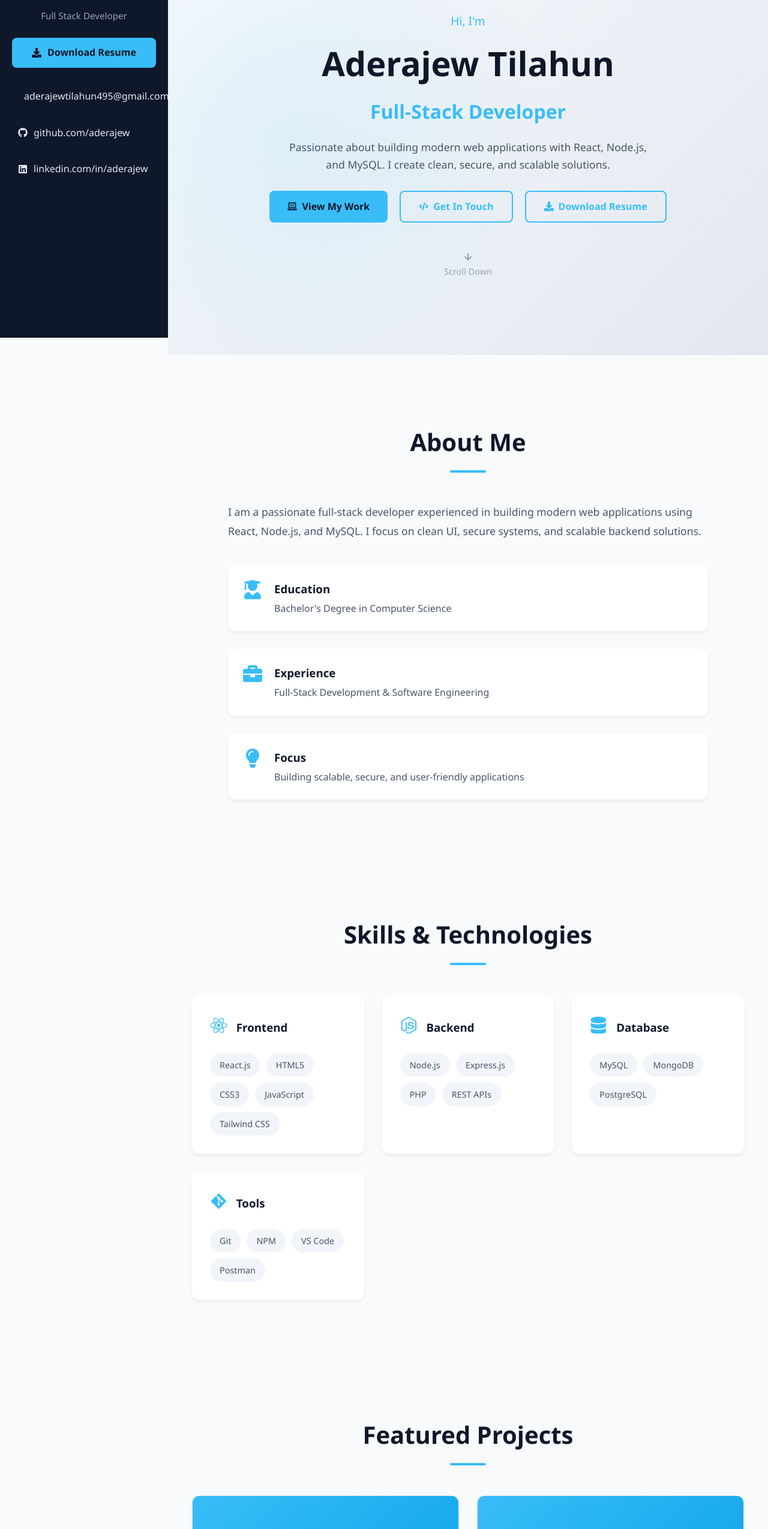
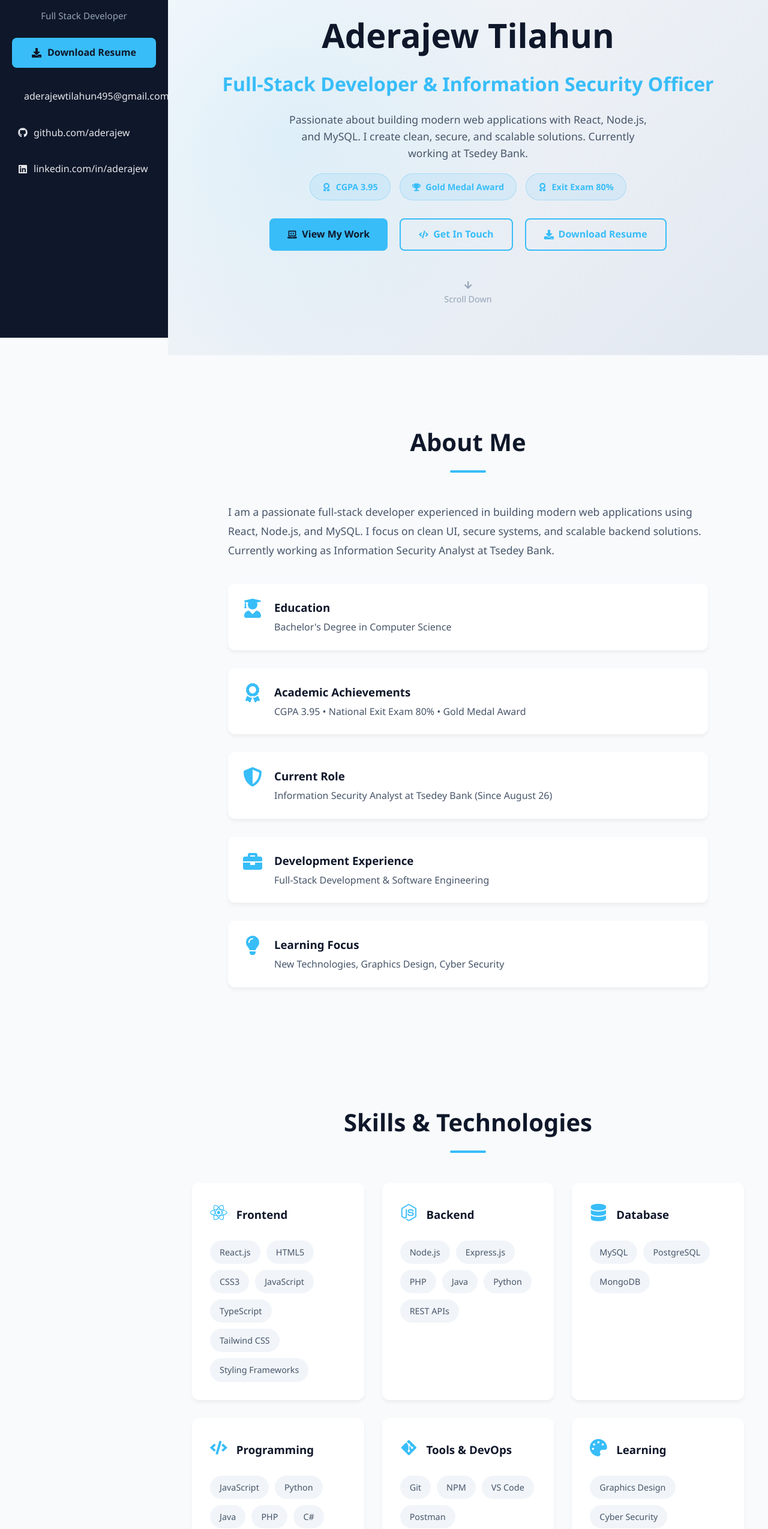
Before and after one commit to AderajewTilahun/portfolio, a React (Create React App) app: page / in a window 1280 px wide. Shown: the part 237-2786 px from the top of the page at 60% size. Built offline with nearby package versions, Linux system fonts and the light colour scheme.

Commit message:
Update portfolio with achievements, skills, projects, and blog

```diff
--- a/src/components/About.jsx
+++ b/src/components/About.jsx
@@ -1,4 +1,4 @@
-import { FaUserGraduate, FaBriefcase, FaLightbulb } from "react-icons/fa";
+import { FaUserGraduate, FaBriefcase, FaLightbulb, FaShieldAlt, FaAward } from "react-icons/fa";
 
 const About = () => {
   return (
@@ -14,6 +14,7 @@ const About = () => {
             I am a passionate full-stack developer experienced in building
             modern web applications using React, Node.js, and MySQL.
             I focus on clean UI, secure systems, and scalable backend solutions.
+            Currently working as Information Security Analyst at Tsedey Bank.
           </p>
 
           <div className="about-details">
@@ -26,9 +27,25 @@ const About = () => {
             </div>
 
             <div className="about-item">
+              <FaAward className="about-icon" />
+              <div>
+                <h3>Academic Achievements</h3>
+                <p>CGPA 3.95 • National Exit Exam 80% • Gold Medal Award</p>
+              </div>
+            </div>
+
+            <div className="about-item">
+              <FaShieldAlt className="about-icon" />
+              <div>
+                <h3>Current Role</h3>
+                <p>Information Security Analyst at Tsedey Bank (Since August 26)</p>
+              </div>
+            </div>
+
+            <div className="about-item">
               <FaBriefcase className="about-icon" />
               <div>
-                <h3>Experience</h3>
+                <h3>Development Experience</h3>
                 <p>Full-Stack Development & Software Engineering</p>
               </div>
             </div>
@@ -36,8 +53,8 @@ const About = () => {
             <div className="about-item">
               <FaLightbulb className="about-icon" />
               <div>
-                <h3>Focus</h3>
-                <p>Building scalable, secure, and user-friendly applications</p>
+                <h3>Learning Focus</h3>
+                <p>New Technologies, Graphics Design, Cyber Security</p>
               </div>
             </div>
           </div>
--- a/src/components/Blog.jsx
+++ b/src/components/Blog.jsx
@@ -3,51 +3,51 @@ import { FaCalendar, FaTag, FaArrowRight } from "react-icons/fa";
 const Blog = () => {
   const blogPosts = [
     {
-      title: "Building Scalable React Applications",
-      excerpt: "Learn the best practices for building large-scale React applications with proper state management, code organization, and performance optimization techniques.",
+      title: "Building Secure Web Applications",
+      excerpt: "Essential security practices for web development including authentication, data validation, and protection against common vulnerabilities.",
       date: "June 2024",
-      tags: ["React", "JavaScript", "Best Practices"],
+      tags: ["Security", "Web Development", "Best Practices"],
       readTime: "8 min read",
       link: "#"
     },
     {
-      title: "Mastering CSS Grid and Flexbox",
-      excerpt: "A comprehensive guide to modern CSS layout techniques. Learn when to use Grid vs Flexbox and how to create responsive layouts with ease.",
+      title: "Full-Stack Development with React and Node.js",
+      excerpt: "Complete guide to building full-stack applications using React for frontend and Node.js for backend with RESTful APIs.",
       date: "May 2024",
-      tags: ["CSS", "Web Design", "Responsive"],
-      readTime: "6 min read",
-      link: "#"
-    },
-    {
-      title: "Node.js Performance Optimization",
-      excerpt: "Discover techniques to optimize your Node.js applications for better performance, including caching strategies, database optimization, and async operations.",
-      date: "April 2024",
-      tags: ["Node.js", "Backend", "Performance"],
+      tags: ["React", "Node.js", "Full-Stack"],
       readTime: "10 min read",
       link: "#"
     },
     {
-      title: "Introduction to TypeScript",
-      excerpt: "Get started with TypeScript and learn how it can improve your JavaScript development with type safety and better developer experience.",
-      date: "March 2024",
-      tags: ["TypeScript", "JavaScript", "Tutorial"],
+      title: "Database Design: MySQL vs PostgreSQL",
+      excerpt: "Comparing MySQL and PostgreSQL for different use cases, including performance, features, and when to choose each database.",
+      date: "April 2024",
+      tags: ["Database", "MySQL", "PostgreSQL"],
       readTime: "7 min read",
       link: "#"
     },
     {
-      title: "Building RESTful APIs with Express",
-      excerpt: "Learn how to build robust RESTful APIs using Express.js, including routing, middleware, error handling, and authentication.",
+      title: "Building Face Recognition Systems with Python",
+      excerpt: "Introduction to computer vision using Python, OpenCV, and TensorFlow for building face recognition applications.",
+      date: "March 2024",
+      tags: ["Python", "AI", "Computer Vision"],
+      readTime: "12 min read",
+      link: "#"
+    },
+    {
+      title: "Real-Time Applications with Socket.io",
+      excerpt: "Learn how to build real-time messaging and collaboration applications using Socket.io and Node.js.",
       date: "February 2024",
-      tags: ["Express", "API", "Backend"],
+      tags: ["Socket.io", "Real-Time", "Node.js"],
       readTime: "9 min read",
       link: "#"
     },
     {
-      title: "Modern JavaScript Features You Should Know",
-      excerpt: "Explore the latest JavaScript features including async/await, destructuring, spread operator, and more to write cleaner, more efficient code.",
+      title: "Information Security in Banking Systems",
+      excerpt: "Understanding security requirements for banking applications, including encryption, access control, and compliance.",
       date: "January 2024",
-      tags: ["JavaScript", "ES6+", "Tutorial"],
-      readTime: "5 min read",
+      tags: ["Security", "Banking", "Cyber Security"],
+      readTime: "11 min read",
       link: "#"
     }
   ];
--- a/src/components/Hero.jsx
+++ b/src/components/Hero.jsx
@@ -1,4 +1,4 @@
-import { FaArrowDown, FaCode, FaLaptopCode, FaDownload } from "react-icons/fa";
+import { FaArrowDown, FaCode, FaLaptopCode, FaDownload, FaAward, FaTrophy } from "react-icons/fa";
 
 const Hero = () => {
   return (
@@ -7,12 +7,25 @@ const Hero = () => {
         <p className="hero-greeting">Hi, I'm</p>
         <h1 className="hero-name">Aderajew Tilahun</h1>
         <h2 className="hero-title">
-          <span className="typing-text">Full-Stack Developer</span>
+          <span className="typing-text">Full-Stack Developer & Information Security Officer</span>
         </h2>
         <p className="hero-description">
           Passionate about building modern web applications with React, Node.js, and MySQL.
-          I create clean, secure, and scalable solutions.
+          I create clean, secure, and scalable solutions. Currently working at Tsedey Bank.
         </p>
+
+        <div className="hero-achievements">
+          <div className="achievement-badge">
+            <FaAward /> CGPA 3.95
+          </div>
+          <div className="achievement-badge">
+            <FaTrophy /> Gold Medal Award
+          </div>
+          <div className="achievement-badge">
+            <FaAward /> Exit Exam 80%
+          </div>
+        </div>
+
         <div className="hero-buttons">
           <a href="#projects" className="btn btn-primary">
             <FaLaptopCode /> View My Work
--- a/src/components/Projects.jsx
+++ b/src/components/Projects.jsx
@@ -3,10 +3,17 @@ import { FaExternalLinkAlt, FaGithub } from "react-icons/fa";
 const Projects = () => {
   const projects = [
     {
-      title: "Property Management System",
-      description: "Full-stack system using React, Node.js, and MySQL for managing properties, tenants, and payments.",
+      title: "Construction Information Management System",
+      description: "Full-stack system using React, Node.js, and MySQL for managing properties, consultants, and contractors with real-time updates.",
       technologies: ["React", "Node.js", "MySQL", "Express"],
-      github: "https://github.com/aderajew/property-management",
+      github: "https://github.com/aderajew/construction-information-management",
+      demo: "#"
+    },
+    {
+      title: "Attendance Management System",
+      description: "Full-featured attendance management platform with student management, teacher management, and attendance tracking with reporting.",
+      technologies: ["React", "Node.js", "MongoDB", "Redux"],
+      github: "https://github.com/aderajew/attendance-management",
       demo: "#"
     },
     {
@@ -17,17 +24,38 @@ const Projects = () => {
       demo: "#"
     },
     {
-      title: "Portfolio Website",
-      description: "Professional responsive portfolio website showcasing projects and skills with modern design.",
-      technologies: ["React", "CSS3", "React Icons"],
-      github: "https://github.com/aderajew/portfolio",
+      title: "Face Recognition System",
+      description: "AI-powered face recognition system for attendance tracking and security using Python and machine learning libraries.",
+      technologies: ["Python", "OpenCV", "TensorFlow", "Flask"],
+      github: "https://github.com/aderajew/face-recognition",
       demo: "#"
     },
     {
-      title: "E-Commerce Platform",
-      description: "Full-featured e-commerce platform with cart functionality, product management, and order processing.",
-      technologies: ["React", "Node.js", "MongoDB", "Redux"],
-      github: "https://github.com/aderajew/ecommerce",
+      title: "Chatting Application",
+      description: "Real-time messaging application with user authentication, group chats, and file sharing capabilities using WebSocket.",
+      technologies: ["React", "Node.js", "Socket.io", "MongoDB"],
+      github: "https://github.com/aderajew/chatting-app",
+      demo: "#"
+    },
+    {
+      title: "School Management System",
+      description: "Comprehensive school management system with student enrollment, grade management, attendance, and parent communication.",
+      technologies: ["React", "Node.js", "MySQL", "Express"],
+      github: "https://github.com/aderajew/school-management",
+      demo: "#"
+    },
+    {
+      title: "Portfolio Website",
+      description: "Professional responsive portfolio website showcasing projects, skills, and achievements with modern design and dark mode.",
+      technologies: ["React", "CSS3", "React Icons", "EmailJS"],
+      github: "https://github.com/aderajew/portfolio",
+      demo: "https://aderajewtilahun.github.io/portfolio"
+    },
+    {
+      title: "Tsedey Bank Websites",
+      description: "Multiple internal websites and web applications developed for Tsedey Bank including dashboards and management systems.",
+      technologies: ["React", "Node.js", "MySQL"],
+      github: "#",
       demo: "#"
     }
   ];
--- a/src/components/Skills.jsx
+++ b/src/components/Skills.jsx
@@ -1,26 +1,36 @@
-import { FaReact, FaNodeJs, FaDatabase, FaGitAlt } from "react-icons/fa";
+import { FaReact, FaNodeJs, FaDatabase, FaGitAlt, FaCode, FaPalette } from "react-icons/fa";
 
 const Skills = () => {
   const skillCategories = [
     {
       category: "Frontend",
       icon: <FaReact />,
-      skills: ["React.js", "HTML5", "CSS3", "JavaScript", "Tailwind CSS"]
+      skills: ["React.js", "HTML5", "CSS3", "JavaScript", "TypeScript", "Tailwind CSS", "Styling Frameworks"]
     },
     {
       category: "Backend",
       icon: <FaNodeJs />,
-      skills: ["Node.js", "Express.js", "PHP", "REST APIs"]
+      skills: ["Node.js", "Express.js", "PHP", "Java", "Python", "REST APIs"]
     },
     {
       category: "Database",
       icon: <FaDatabase />,
-      skills: ["MySQL", "MongoDB", "PostgreSQL"]
+      skills: ["MySQL", "PostgreSQL", "MongoDB"]
     },
     {
-      category: "Tools",
+      category: "Programming",
+      icon: <FaCode />,
+      skills: ["JavaScript", "Python", "Java", "PHP", "C#", "TypeScript"]
+    },
+    {
+      category: "Tools & DevOps",
       icon: <FaGitAlt />,
       skills: ["Git", "NPM", "VS Code", "Postman"]
+    },
+    {
+      category: "Learning",
+      icon: <FaPalette />,
+      skills: ["Graphics Design", "Cyber Security", "New Technologies"]
     }
   ];
 
--- a/src/styles.css
+++ b/src/styles.css
@@ -126,6 +126,27 @@ body {
   max-width: 600px;
   margin: 20px auto;
   color: #cbd5e1;
+}
+
+.hero-achievements {
+  display: flex;
+  gap: 15px;
+  margin-bottom: 30px;
+  flex-wrap: wrap;
+  justify-content: center;
+}
+
+.achievement-badge {
+  display: flex;
+  align-items: center;
+  gap: 8px;
+  background: rgba(56, 189, 248, 0.1);
+  color: #38bdf8;
+  padding: 10px 20px;
+  border-radius: 25px;
+  font-size: 0.9rem;
+  font-weight: 600;
+  border: 1px solid rgba(56, 189, 248, 0.3);
 }
 
 .hero-buttons {
```
Also changed, not shown: src/components/CaseStudies.jsx (+3 -15 lines).
